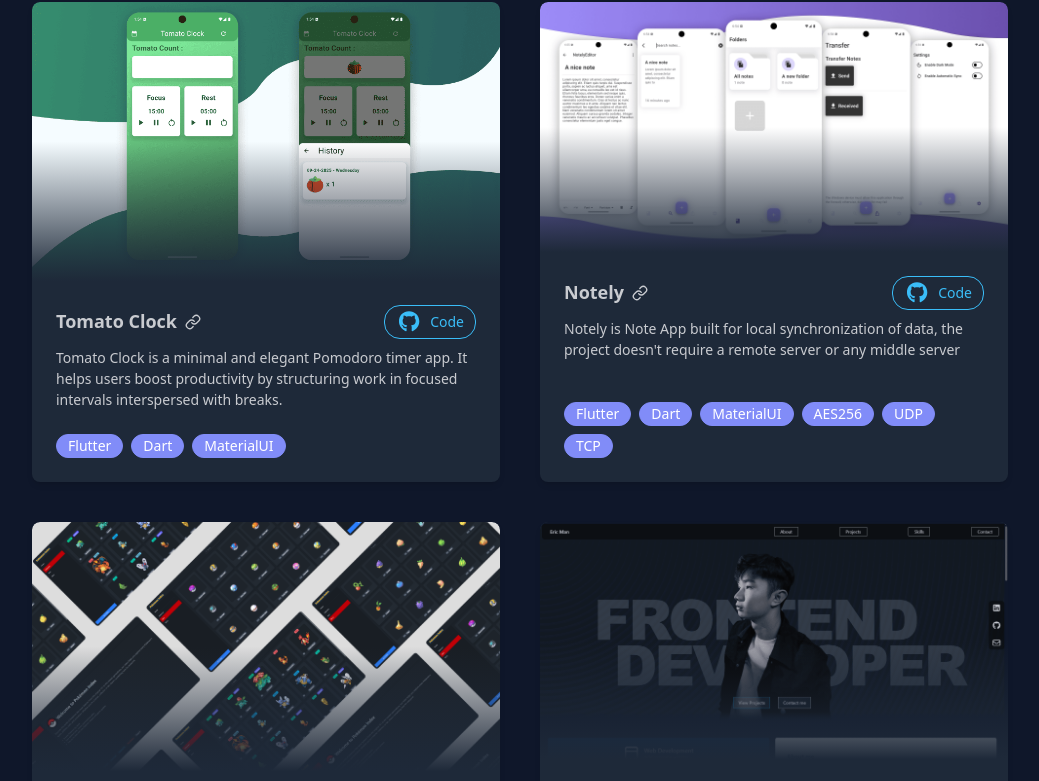
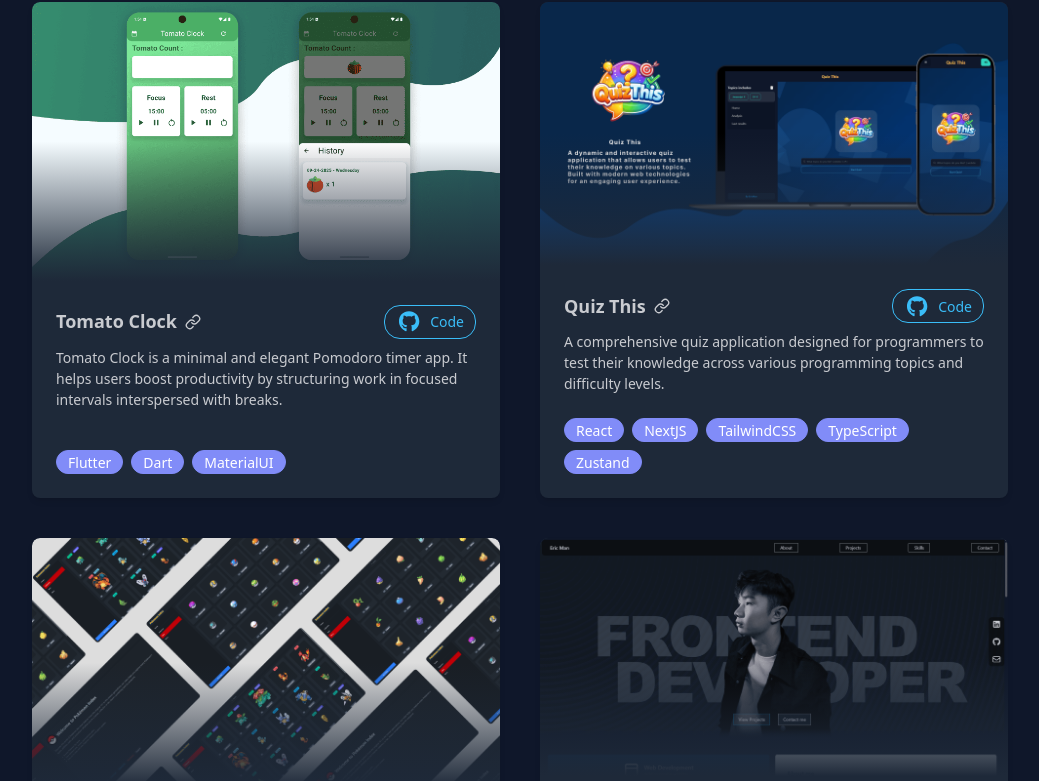
Before and after one commit to Mman7/portfolio, a Next.js app: page / in a window 1280 px wide. Shown: the part 1230-2011 px from the top of the page, without its empty margins (120-1159 px from the left). Built offline with nearby package versions, Linux system fonts and the light colour scheme.

Commit message:
feat: added quiz this app

```diff
--- a/src/data/projects.ts
+++ b/src/data/projects.ts
@@ -1,7 +1,7 @@
-import notelyPic from "@/public/showcase/notely.png";
 import tomatoCountPic from "@/public/showcase/tomato_count.png";
 import pokedexPic from "@/public/showcase/pokedex.png";
 import ericmanDev from "@/public/showcase/ericman.dev.png";
+import quizapp from "@/public/showcase/quiz_app.png";
 
 export const projectsList: ItemCardProps[] = [
   {
@@ -14,13 +14,13 @@ export const projectsList: ItemCardProps[] = [
     codeLink: "https://github.com/Mman7/tomato_clock",
   },
   {
-    title: "Notely",
+    title: "Quiz This",
     description:
-      "Notely is Note App built for local synchronization of data, the project doesn't require a remote server or any middle server",
-    badges: ["Flutter", "Dart", "MaterialUI", "AES256", "UDP", "TCP"],
-    imgSrc: notelyPic,
-    siteLink: "https://github.com/Mman7/Notely/releases",
-    codeLink: "https://github.com/Mman7/Notely",
+      "A comprehensive quiz application designed for programmers to test their knowledge across various programming topics and difficulty levels.",
+    badges: ["React", "NextJS", "TailwindCSS", "TypeScript", "Zustand"],
+    imgSrc: quizapp,
+    siteLink: "https://quiz-this.netlify.app/",
+    codeLink: "https://github.com/Mman7/programmer-quiz",
   },
   {
     title: "PokeDex",
```
Also changed, not shown: public/showcase/notely.png (deleted), public/showcase/quiz_app.png (added).
